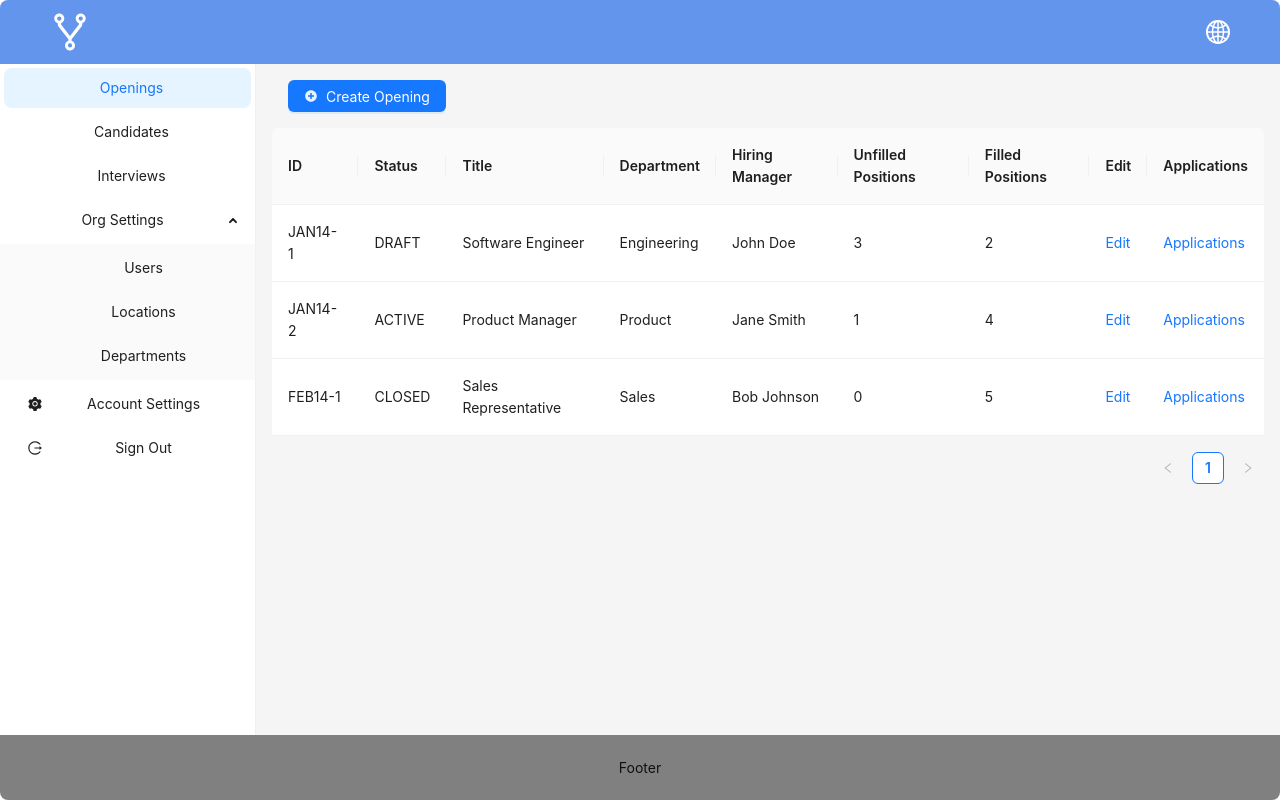
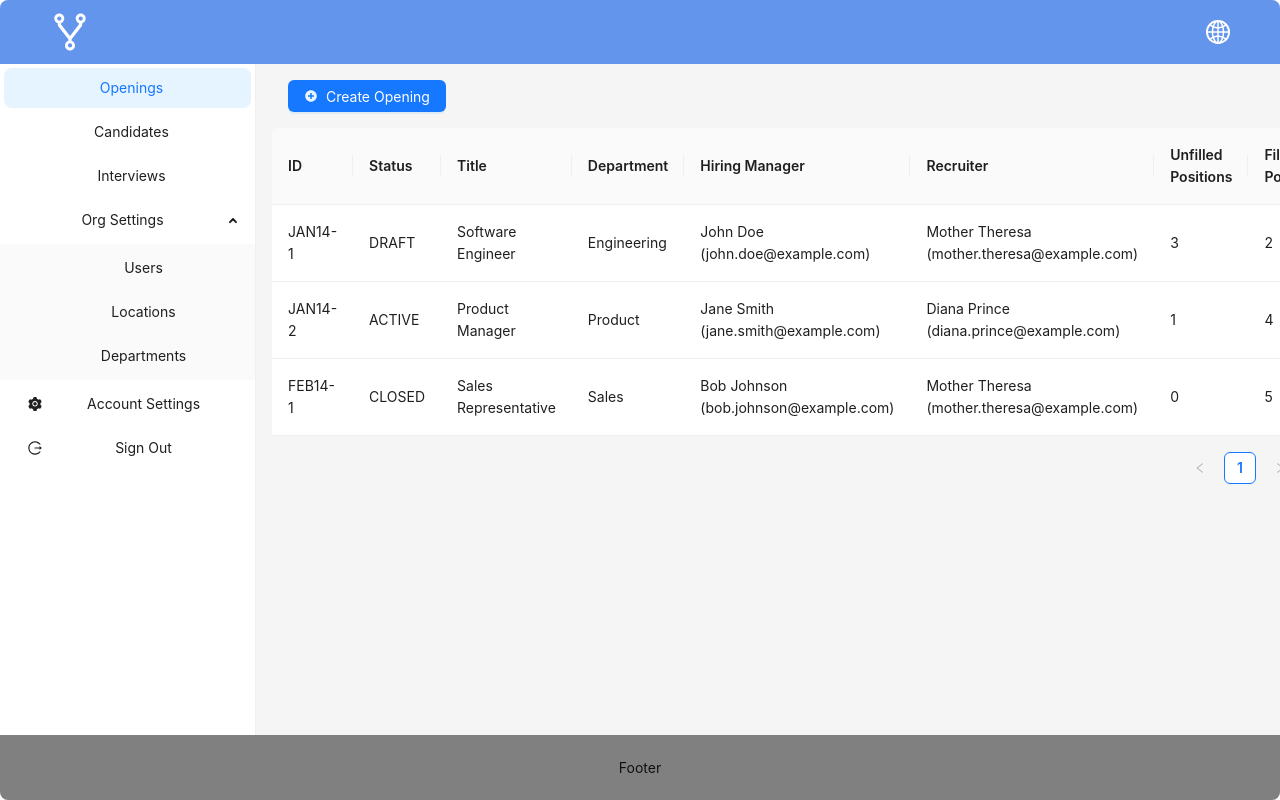
Before and after one commit to vetchium/vetchium, a React (Create React App) app in the folder erised/: page /openings in a window 1280 px wide. Both pictures are taken after a click on the button "Sign In". Built offline with nearby package versions, Linux system fonts and the light colour scheme.

Commit message:
emails for recruiters and hiringManagers

```diff
--- a/erised/src/pages/Openings.tsx
+++ b/erised/src/pages/Openings.tsx
@@ -14,7 +14,10 @@ function Openings() {
       status: "DRAFT",
       title: "Software Engineer",
       department: "Engineering",
-      hiringManager: "John Doe",
+      hiringManagerName: "John Doe",
+      hiringManagerEmail: "john.doe@example.com",
+      recruiterName: "Mother Theresa",
+      recruiterEmail: "mother.theresa@example.com",
       unfilledPositions: 3,
       filledPositions: 2,
       editLink: <a href="#">Edit</a>,
@@ -36,7 +39,10 @@ function Openings() {
       status: "ACTIVE",
       title: "Product Manager",
       department: "Product",
-      hiringManager: "Jane Smith",
+      hiringManagerName: "Jane Smith",
+      hiringManagerEmail: "jane.smith@example.com",
+      recruiterName: "Diana Prince",
+      recruiterEmail: "diana.prince@example.com",
       unfilledPositions: 1,
       filledPositions: 4,
       editLink: <a href="#">Edit</a>,
@@ -58,7 +64,10 @@ function Openings() {
       status: "CLOSED",
       title: "Sales Representative",
       department: "Sales",
-      hiringManager: "Bob Johnson",
+      hiringManagerName: "Bob Johnson",
+      hiringManagerEmail: "bob.johnson@example.com",
+      recruiterName: "Mother Theresa",
+      recruiterEmail: "mother.theresa@example.com",
       unfilledPositions: 0,
       filledPositions: 5,
       editLink: <a href="#">Edit</a>,
@@ -83,8 +92,17 @@ function Openings() {
     { title: "Department", dataIndex: "department", key: "department" },
     {
       title: "Hiring Manager",
-      dataIndex: "hiringManager",
-      key: "hiringManager",
+      dataIndex: "hiringManagerName",
+      key: "hiringManagerName",
+      render: (hiringManagerName: string, record: any) =>
+        `${hiringManagerName} (${record.hiringManagerEmail})`,
+    },
+    {
+      title: "Recruiter",
+      dataIndex: "recruiterName",
+      key: "recruiterName",
+      render: (recruiterName: string, record: any) =>
+        `${recruiterName} (${record.recruiterEmail})`,
     },
     {
       title: "Unfilled Positions",
```
